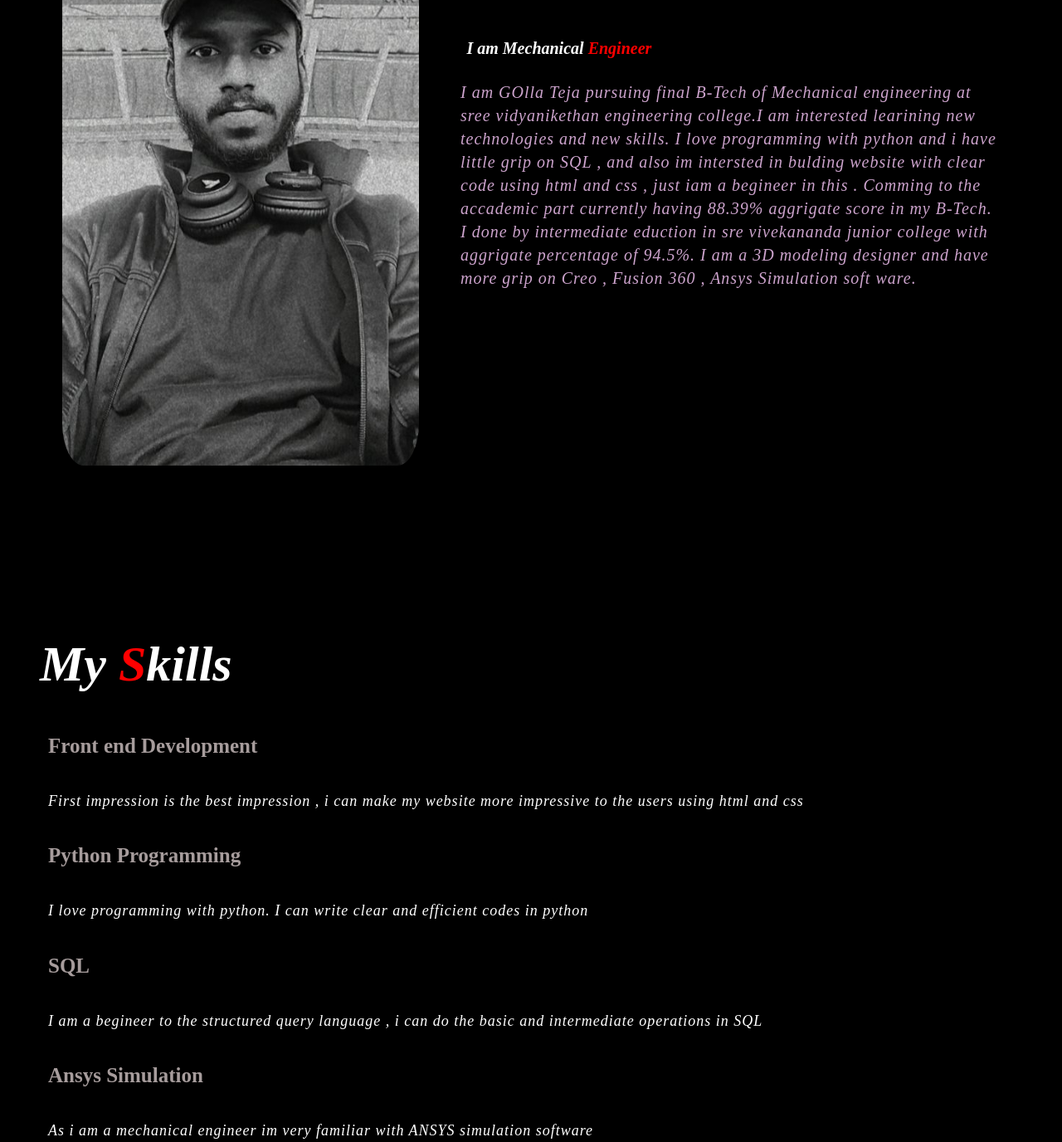
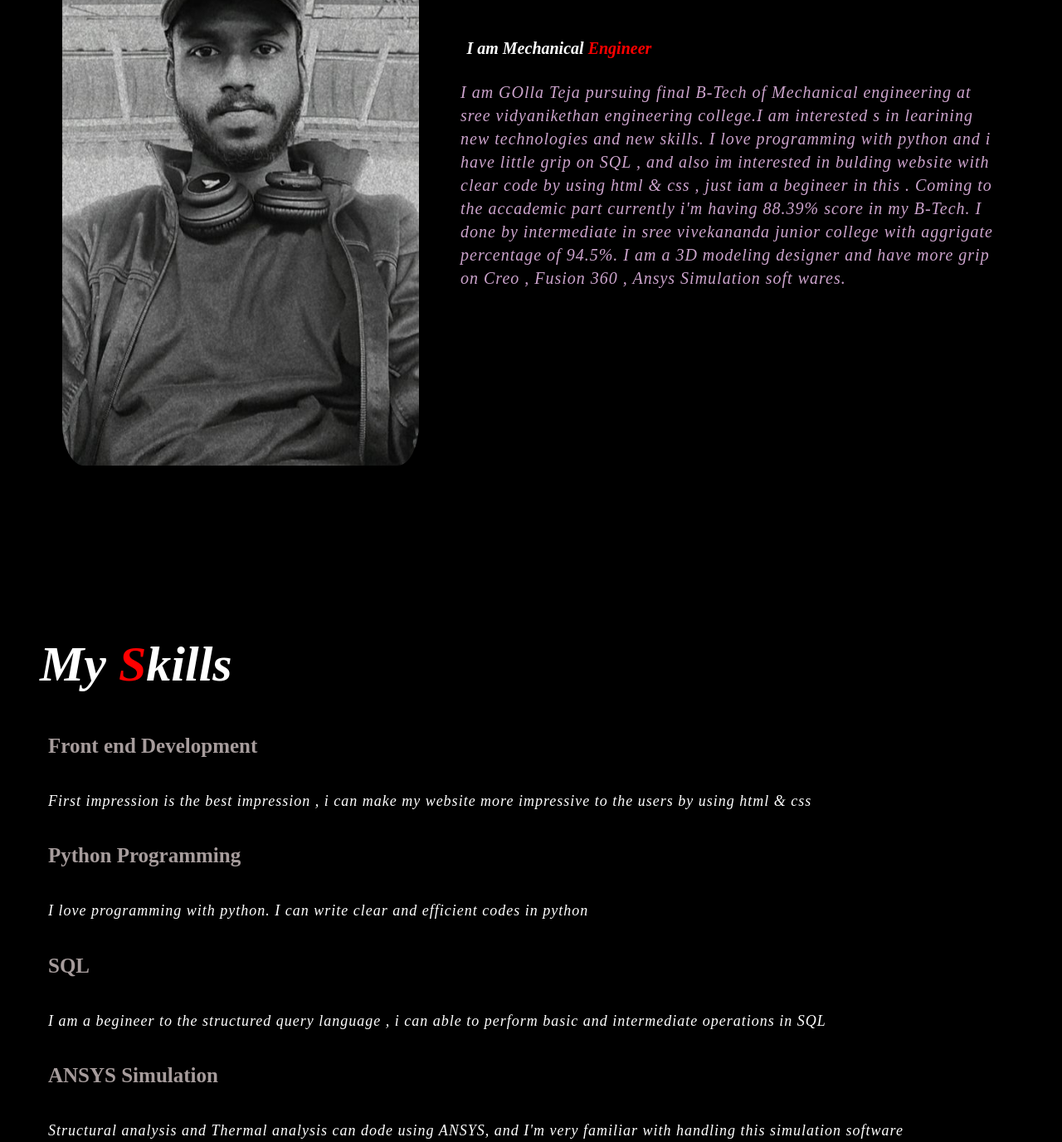
Before and after one commit to G-Teja2001/My_Portfolio, a plain HTML site: page index.html in a window 1280 px wide. Shown: the part 1217-2593 px from the top of the page at 83% size. Drawn offline with Linux system fonts and the light colour scheme.

Commit message:
spelling mistakes

```diff
--- a/index.html
+++ b/index.html
@@ -41,10 +41,10 @@
 
         <p>
              I am GOlla Teja pursuing final B-Tech of Mechanical
-             engineering at sree vidyanikethan engineering college.I am interested learining new technologies and new skills.
-             I love programming with python and  i have little grip on  SQL , and also im intersted in bulding website with clear code using html and css , just
-             iam a begineer in this . Comming to the accademic part currently having 88.39% aggrigate score in my B-Tech. I done by intermediate eduction in sre
-             vivekananda junior college with aggrigate percentage of 94.5%. I am a 3D modeling designer and have more grip on Creo , Fusion 360 , Ansys Simulation soft ware.
+             engineering at sree vidyanikethan engineering college.I am interested s in learining new technologies and new skills.
+             I love programming with python and  i have little grip on  SQL , and also im interested in bulding website with clear code  by using html & css , just
+             iam a begineer in this . Coming to the accademic part currently i'm having 88.39%  score in my B-Tech. I done by intermediate in sree
+             vivekananda junior college with aggrigate percentage of 94.5%. I am a 3D modeling designer and have more grip on Creo , Fusion 360 , Ansys Simulation soft wares.
         </p>
     </div>
     </div>
@@ -59,7 +59,7 @@
         <h5>Front end Development</h5>
 
         <p>
-            First impression is the best impression , i can make my website more impressive to the users using html and css
+            First impression is the best impression , i can make my website more impressive to the users by using html & css
         </p>
 
         <h5>Python Programming</h5>
@@ -71,12 +71,12 @@
         <h5>SQL</h5>
 
         <p>
-            I am a begineer to the structured query language , i can do the basic and intermediate operations in SQL
+            I am  a begineer to the structured query language , i can able to perform basic and intermediate operations in SQL
         </p>
-        <h5>Ansys Simulation</h5>
+        <h5>ANSYS Simulation</h5>
 
         <p>
-            As i am a mechanical engineer im very familiar with ANSYS simulation software
+            Structural analysis and Thermal analysis can dode using ANSYS, and I'm very familiar with handling this simulation software
         </p>
         <h5>Fusion 360 , Creo (3D Modeling)</h5>
 
```
